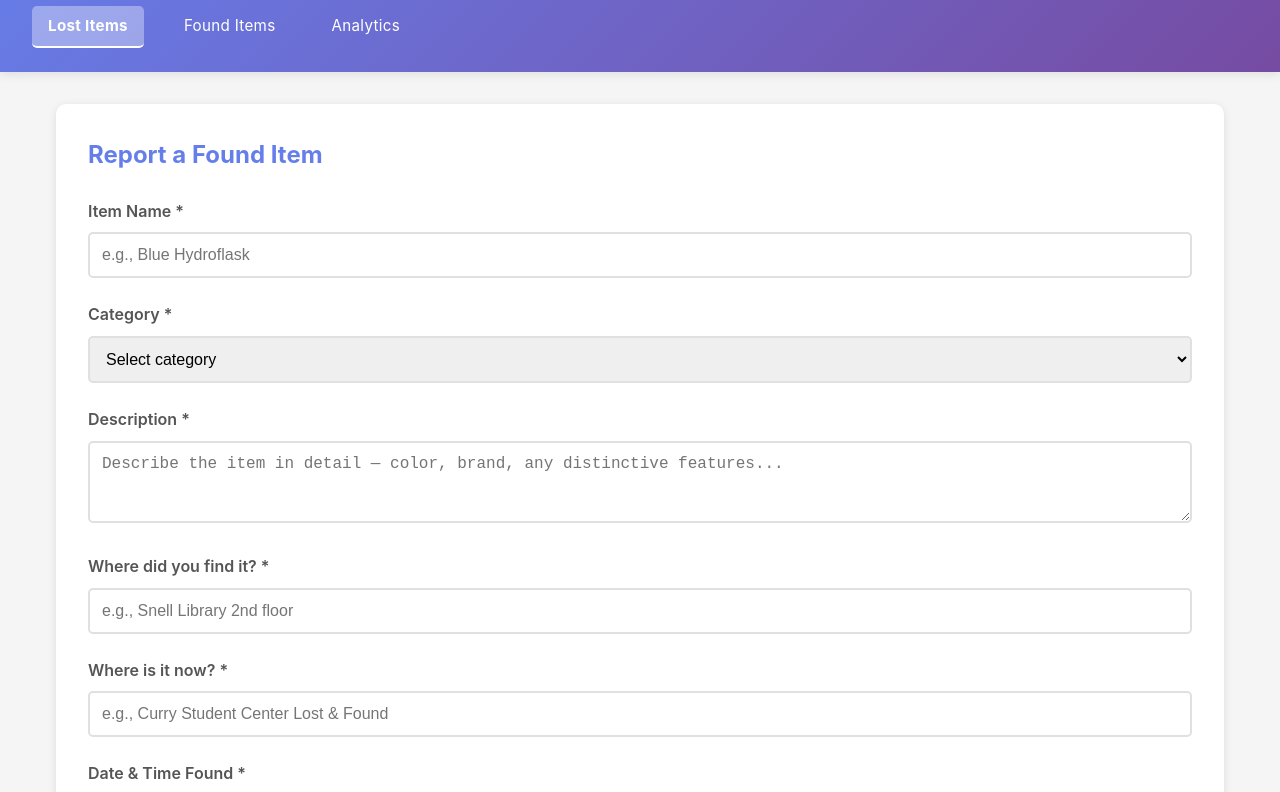
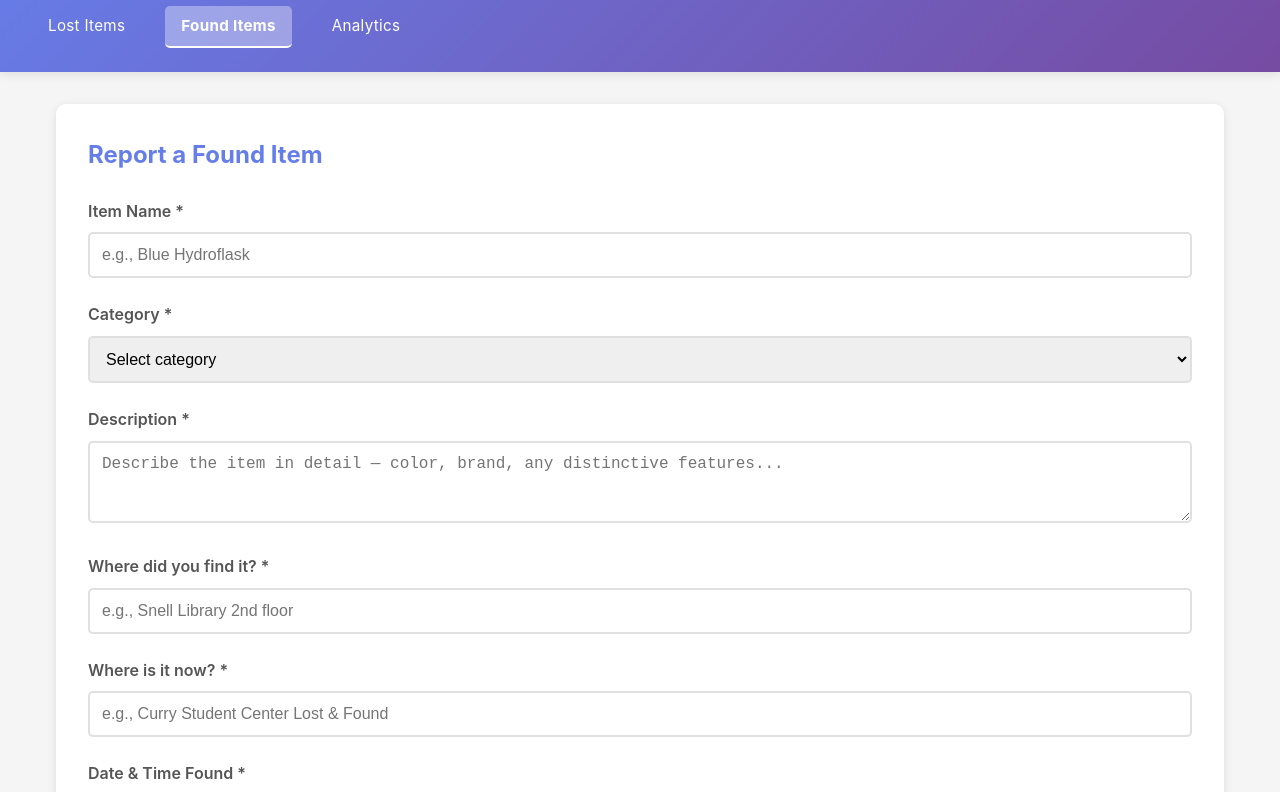
Before and after one commit to Preshit13/CampusRecover, a website: page public/found.html in a window 1280 px wide. Shown: the part 80-872 px from the top of the page. Drawn offline with Linux system fonts and the light colour scheme; no server answers.

Commit message:
navigation error fix

```diff
--- a/public/found.html
+++ b/public/found.html
@@ -12,10 +12,10 @@
     <header>
       <h1>📦 CampusRecover - Found Items</h1>
       <nav>
-        <a href="/" class="active">Lost Items</a>
+        <a href="/">Lost Items</a>
         <a href="/found.html">Found Items</a>
         <a href="/analytics.html">Analytics</a>
-    </nav>
+        </nav>
     </header>
 
     <main>
@@ -220,5 +220,19 @@
         <p>🔍 CampusRecover — Northeastern University Lost & Found</p>
         <p>Built by Preshit Ravindra Pimple &amp; Gurudatt Pramod Gaonkar · CS5610 Web Development</p>
     </footer>
+    <script>
+  // Highlight active nav link based on current page
+  const path = window.location.pathname;
+  document.querySelectorAll('nav a').forEach((link) => {
+    const href = link.getAttribute('href');
+    if (
+      href === path ||
+      (href === '/' && (path === '/' || path === '/index.html')) ||
+      (href !== '/' && path.includes(href))
+    ) {
+      link.classList.add('active');
+    }
+  });
+</script>
   </body>
 </html>
```
Also changed, not shown: public/analytics.html (+15 -1 lines), public/index.html (+15 -1 lines).
